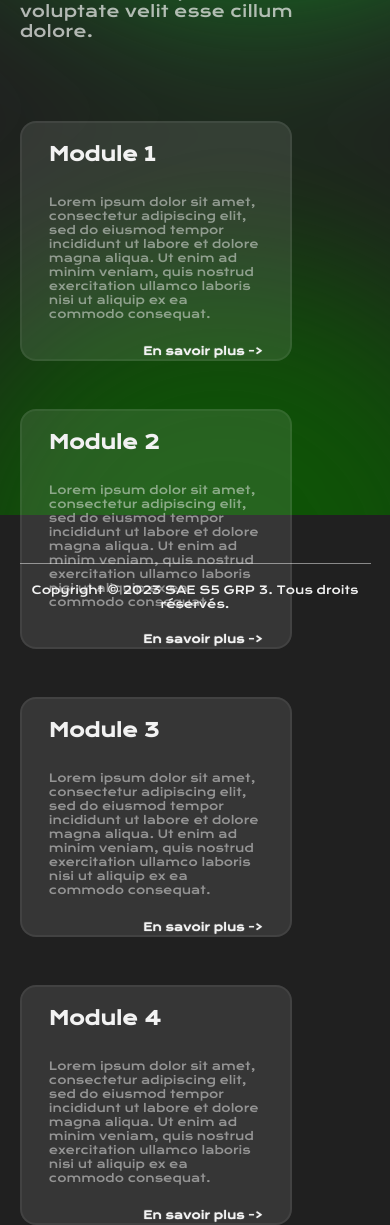
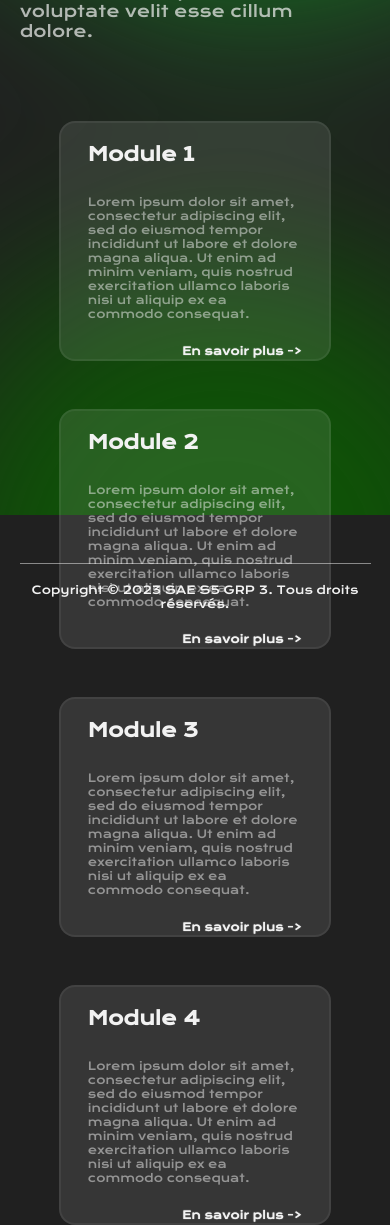
Before and after one commit to mathieuChdz/SAE_S5_S6_BUT3, a PHP site: page /modules.php in a window 390 px wide; the page is wider, and only the part inside the window is pictured. Shown: the part 329-1554 px from the top of that part. Run offline with PHP 8.4, Linux system fonts and the light colour scheme.

Commit message:
debut responsive

```diff
--- a/src_web/css/css.css
+++ b/src_web/css/css.css
@@ -73,6 +73,10 @@ main {
 
 /* ########################### Textes ########################### */
 
+h1, h2, h3, h4, a, p{
+    z-index: 90 !important;
+}
+
 h1 {
     font-weight: 900;
     font-size: 2.5em;
@@ -82,6 +86,10 @@ h1 {
 h4 {
     color: var(--color-white);
     font-weight: 100;
+}
+
+p{
+
 }
 
 
@@ -294,6 +302,14 @@ h4 {
     text-shadow: 0px 0px 1px var(--color-white);
 }
 
+@media screen and (max-width: 1016px){
+
+    .main-items{
+        justify-content: center;
+    }
+
+}
+
 
 /* ########################### Connexion page ########################### */
 
--- a/src_web/modules.php
+++ b/src_web/modules.php
@@ -38,9 +38,9 @@
                     <h2>Modules disponibles</h2>
                 </div>
                 <div class="main-explication-texte">
-                    Lorem ipsum dolor sit amet, consectetur adipiscing elit, sed do eiusmod tempor incididunt ut labore et dolore magna aliqua.
+                    <p>Lorem ipsum dolor sit amet, consectetur adipiscing elit, sed do eiusmod tempor incididunt ut labore et dolore magna aliqua.
                     Ut enim ad minim veniam, quis nostrud exercitation ullamco laboris nisi ut aliquip ex ea commodo consequat.
-                    Duis aute irure dolor in reprehenderit in voluptate velit esse cillum dolore.
+                    Duis aute irure dolor in reprehenderit in voluptate velit esse cillum dolore.</p>
                 </div>
             </div>
 
```
